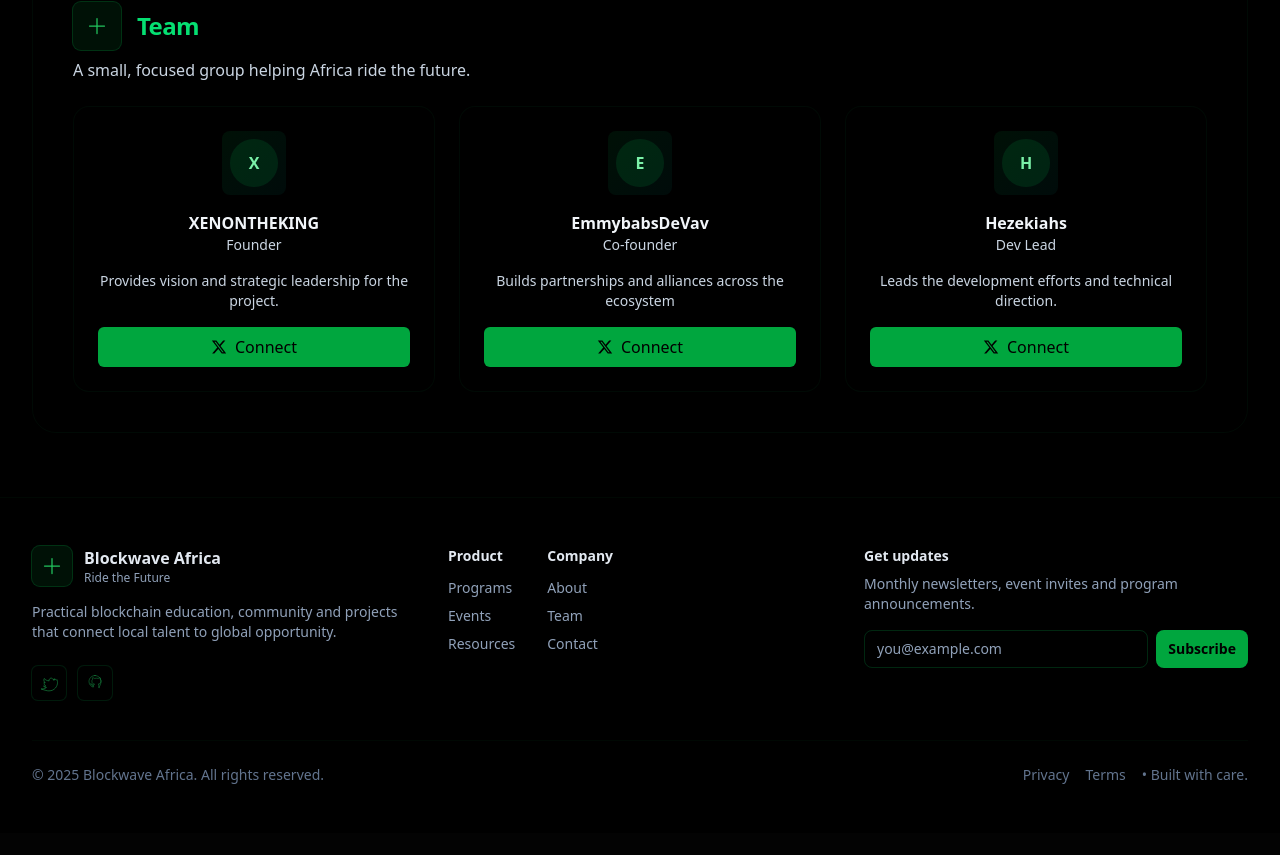
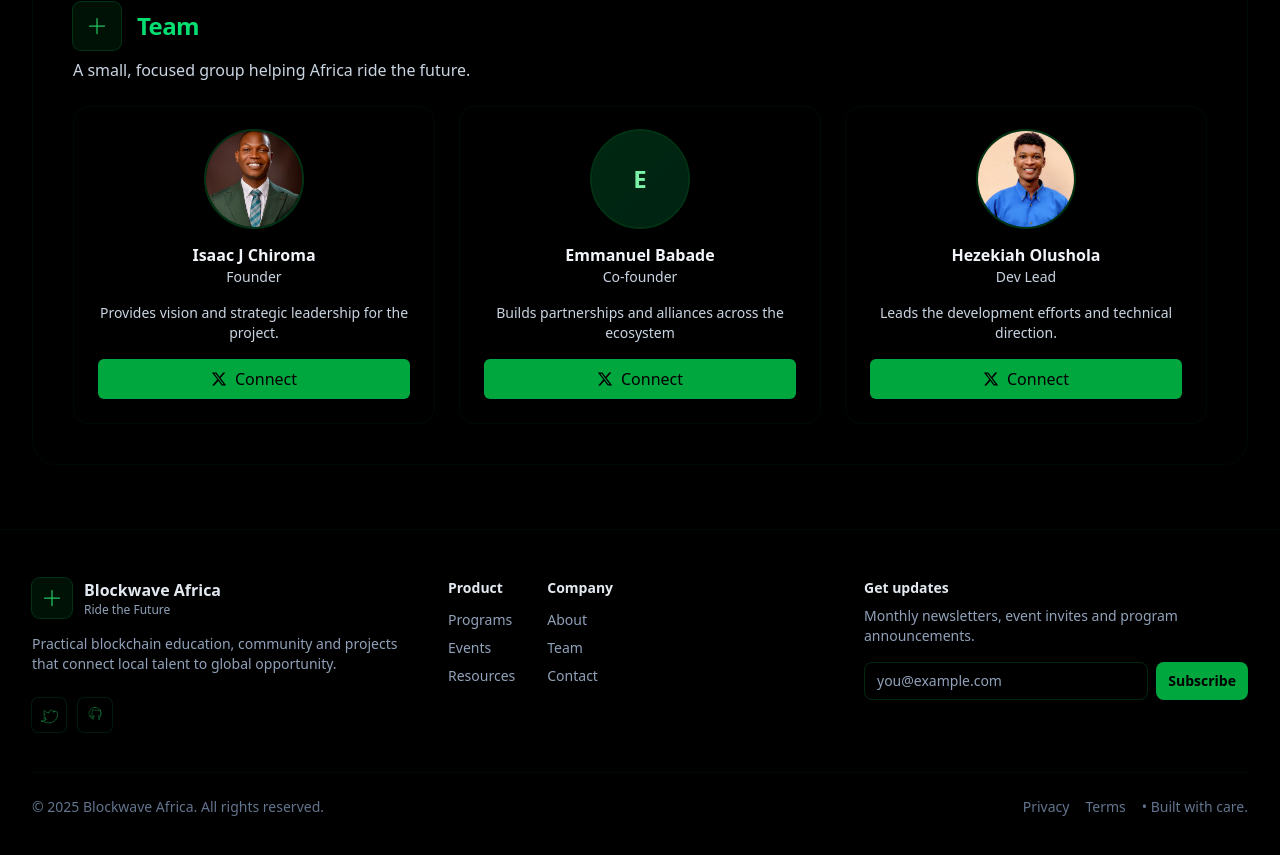
Before and after one commit to HezekiahsDev/blockwave-africa, a Next.js app: page / in a window 1280 px wide. Shown: the part 2757-3612 px from the top of the page. Before the commit the page ends 3590 px from the top, so only its background shows below. Built offline with nearby package versions, Linux system fonts and the light colour scheme.

Commit message:
update teeam bio

```diff
--- a/components/sections/Team.tsx
+++ b/components/sections/Team.tsx
@@ -1,26 +1,30 @@
 "use client";
 
 import React from "react";
+import Image from "next/image";
 
 export default function Team() {
   const people = [
     {
-      name: "XENONTHEKING",
+      name: "Isaac J Chiroma",
       role: "Founder",
       desc: "Provides vision and strategic leadership for the project.",
       xAccount: "https://x.com/Double_Elevenn1",
+      image: "/assets/team/isaac-j-chiroma.png",
     },
     {
-      name: "EmmybabsDeVav",
+      name: "Emmanuel Babade",
       role: "Co-founder",
       desc: "Builds partnerships and alliances across the ecosystem",
       xAccount: "https://x.com/emmybabsdevav",
+      image: null,
     },
     {
-      name: "Hezekiahs",
+      name: "Hezekiah Olushola",
       role: "Dev Lead",
       desc: "Leads the development efforts and technical direction.",
       xAccount: "https://x.com/HezekiahsDev",
+      image: "/assets/team/heze.png",
     },
   ];
 
@@ -59,7 +63,6 @@
                 fill="url(#tg1)"
                 opacity="0.08"
               />
-
               {/* floating abstract blobs */}
               <g className="blobs" fill="url(#tg1)" opacity="0.15">
                 <ellipse cx="140" cy="120" rx="88" ry="48" />
@@ -206,11 +209,20 @@
                   key={p.name}
                   className="bg-black/30 border border-green-800/10 rounded-2xl p-6 flex flex-col items-center gap-4 text-center"
                 >
-                  <div className="w-16 h-16 rounded-lg bg-linear-to-br from-green-600/10 to-teal-500/6 flex items-center justify-center overflow-hidden">
-                    {/* Placeholder image */}
-                    <div className="w-12 h-12 rounded-full bg-green-700/20 flex items-center justify-center text-green-300 font-bold">
-                      {p.name.slice(0, 1)}
-                    </div>
+                  <div className="w-24 h-24 rounded-full bg-linear-to-br from-green-600/10 to-teal-500/6 flex items-center justify-center overflow-hidden ring-2 ring-green-600/30">
+                    {p.image ? (
+                      <Image
+                        src={p.image}
+                        alt={`${p.name} profile picture`}
+                        width={96}
+                        height={96}
+                        className="w-full h-full object-cover"
+                      />
+                    ) : (
+                      <div className="w-full h-full rounded-full bg-green-700/20 flex items-center justify-center text-green-300 font-bold text-2xl">
+                        {p.name.slice(0, 1)}
+                      </div>
+                    )}
                   </div>
 
                   <div>
```
Also changed, not shown: public/assets/team/heze.png (added), public/assets/team/isaac-j-chiroma.png (added).
